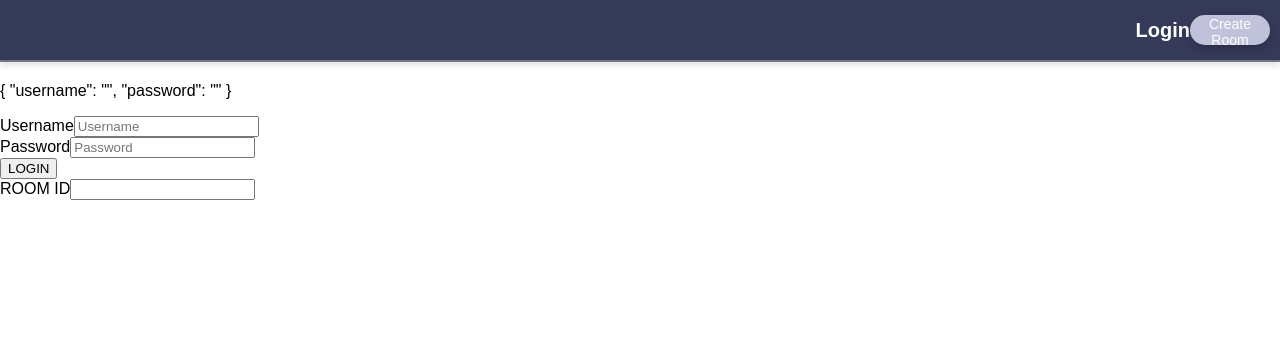
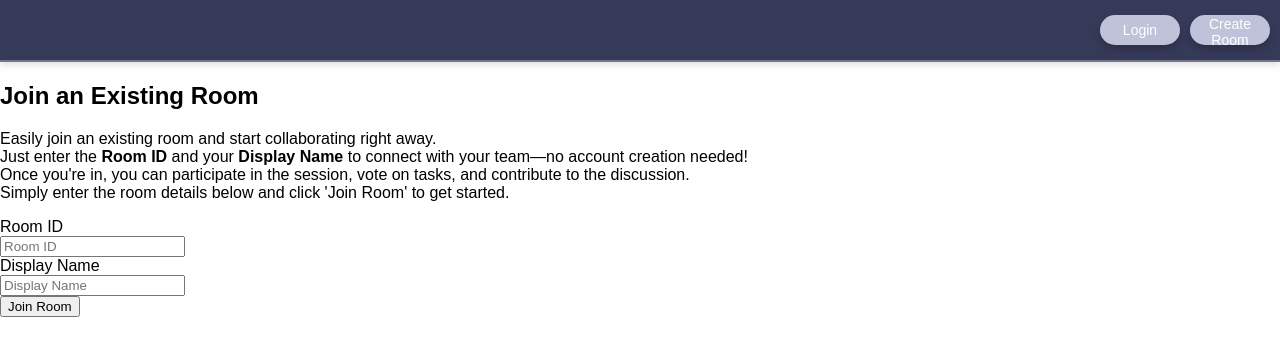
Before and after one commit to kichurose/ScrumGame, an Angular app: page /login in a window 1280 px wide. Shown: the top 356 px of the page. Built offline with nearby package versions, Linux system fonts and the light colour scheme.

Commit message:
Join Room component

```diff
--- a/src/app/create-room/create-room.component.ts
+++ b/src/app/create-room/create-room.component.ts
@@ -11,7 +11,6 @@ import { RoomService } from '../services/room.service';
   imports: [],
 })
 export class CreateRoomComponent {
-  @Output() closeOverlay = new EventEmitter<void>();
   public roomId: string = '';
   constructor(
     @Inject(OverlayRef) private overlayRef: OverlayRef,
@@ -25,7 +24,6 @@ export class CreateRoomComponent {
 
     this.roomService.createRoom(value).subscribe((data) => {
       this.roomId = data.roomId;
-      this.closeOverlay.emit();
       console.log('Room ID in CreateRoomComponent:', this.roomId);
       this.router.navigate([`/home/${this.roomId}/room`]);
       this.overlayRef.dispose();
@@ -34,7 +32,7 @@ export class CreateRoomComponent {
   }
 
   onCancelClick() {
-    this.closeOverlay.emit();
+    //this.closeOverlay.emit();
     this.overlayRef.dispose();
   }
 }
--- a/src/app/home-screen/home-screen.component.html
+++ b/src/app/home-screen/home-screen.component.html
@@ -13,7 +13,7 @@
 
     <button (click)="logOut()">Log Out</button>
   </div>
-  <div class="content" *ngIf="!showDisplayName">
+  <div class="content">
     <div class="user-points">
       <user-points-display [username]="username"></user-points-display>
     </div>
@@ -21,9 +21,5 @@
       <app-gamble-table></app-gamble-table>
     </div>
   </div>
-  <div class="content" *ngIf="showDisplayName">
-    <input type="text" placeholder="Display Name" [(ngModel)]="displayName" />
-    <button (click)="confirmDisplayName()">Confirm</button>
 
-  </div>
 </div>
--- a/src/app/home-screen/home-screen.component.ts
+++ b/src/app/home-screen/home-screen.component.ts
@@ -27,8 +27,8 @@ import { UserService } from '../services/user.service';
     UserPointsDisplayComponent,
     GambleTableComponent,
     OverlayModule,
-    FormsModule,
-    NgIf,
+
+
   ],
   providers: [Overlay],
 })
@@ -79,21 +79,19 @@ export class HomeScreenComponent implements OnInit {
           if (result.role === 'Admin') {
             this.isAdmin = true;
           }
-          if (!this.isAdmin) {
-            this.showDisplayName = true;
-          }
+          // if (!this.isAdmin) {
+          //   this.showDisplayName = true;
+          // }
         });
-    } else {
-      //save the username in the database
+    }
+    // else {
+    //   //save the username in the database
 
-      this.showDisplayName = true;
-    }
+    //   this.showDisplayName = true;
+    // }
   }
 
-  confirmDisplayName() {
-    this.username = this.displayName;
-    this.showDisplayName = false;
-  }
+
 
   ngOnDestroy(): void {
     if (this.usernameSubscription) {
--- a/src/app/login-component/login.component.html
+++ b/src/app/login-component/login.component.html
@@ -1,31 +1,43 @@
 <div>
   <div class="header">
-    <h1>Login</h1>
+    <button (click)="userLogin()">Login</button>
     <button (click)="createRoom()">Create Room</button>
   </div>
 
-  <form [formGroup]="loginForm">
-    <p>{{ loginForm.value | json }}</p>
-    <div class="form-group">
-      <label for="username">Username</label>
+  <div class="content">
+    <div class="join-room-container">
+      <h2>Join an Existing Room</h2>
+
+      <!-- Content Text -->
+      <p class="content-text">
+        Easily join an existing room and start collaborating right away. <br />
+        Just enter the <strong>Room ID</strong> and your
+        <strong>Display Name</strong> to connect with your team—no account
+        creation needed!<br />
+        Once you're in, you can participate in the session, vote on tasks, and
+        contribute to the discussion.
+        <br />
+        Simply enter the room details below and click 'Join Room' to get
+        started. <br />
+      </p>
+
+      <label for="roomId">Room ID </label><br />
       <input
         type="text"
-        id="username"
-        formControlName="username"
-        placeholder="Username"
-      />
+        id="roomId"
+        placeholder="Room ID"
+        [(ngModel)]="roomId"
+      /><br />
+
+      <label for="displayName">Display Name </label><br />
+      <input
+        type="text"
+        id="displayName"
+        placeholder="Display Name"
+        [(ngModel)]="displayName"
+      /><br />
+
+      <button (click)="joinRoom()">Join Room</button>
     </div>
-    <div class="form-group">
-      <label for="password">Password</label>
-      <input
-        type="password"
-        id="password"
-        formControlName="password"
-        placeholder="Password"
-      />
-    </div>
-  </form>
-  <button (click)="onLogIn()">LOGIN</button>
+  </div>
 </div>
-
-<label for="">ROOM ID<input type="text" /></label>
--- a/src/app/login-component/login.component.ts
+++ b/src/app/login-component/login.component.ts
@@ -4,6 +4,7 @@ import {
   Form,
   FormControl,
   FormGroup,
+  FormsModule,
   ReactiveFormsModule,
 } from '@angular/forms';
 import { ActivatedRoute, Router } from '@angular/router';
@@ -11,23 +12,19 @@ import { AuthService } from '../services/auth.service';
 import { Overlay, OverlayRef } from '@angular/cdk/overlay';
 import { ComponentPortal } from '@angular/cdk/portal';
 import { CreateRoomComponent } from '../create-room/create-room.component';
+import { UserLoginComponent } from '../user-login/user-login.ctrl';
 
 @Component({
   selector: 'login-screen',
   templateUrl: './login.component.html',
   styleUrls: ['./login.component.scss'],
-  imports: [CommonModule, ReactiveFormsModule],
+  imports: [FormsModule],
 })
-export class LoginComponent implements OnInit {
+export class LoginComponent {
+  public roomId: string = '';
+  public displayName: string = '';
   private overlayRef: OverlayRef;
-
-  private _validUsers: Map<string, string> = new Map<string, string>([
-    ['shaheen', '1234'],
-    ['christina', '1234'],
-    ['sherlac', '1234'],
-    ['suhail', '1234'],
-    ['kriti', '1234'],
-  ]);
+  public username: string = '';
   public loginForm!: FormGroup;
   constructor(
     private authService: AuthService,
@@ -38,26 +35,13 @@ export class LoginComponent implements OnInit {
     private injector: Injector
   ) {}
 
-  ngOnInit(): void {
-    this.loginForm = new FormGroup({
-      username: new FormControl(''),
-      password: new FormControl(''),
-    });
+  joinRoom() {
+    // need to update this logic TODO
+    this.authService.isLogin();
+
+    //this.authService.joinRoom(this.roomId, this.displayName);
+    this.router.navigate(['/home']);
   }
-
-  onLogIn() {
-    const { username, password } = this.loginForm.value;
-    if (username && password && this._validUsers.get(username) === password) {
-      this.authService.isLogin();
-
-      this.router.navigate(['/home'], { queryParams: { username: username } });
-
-      // setTimeout(() => {
-      //   this.authService.setUsername(username);
-      // });
-    }
-  }
-
   createRoom(): void {
     this.overlayRef = this.overlay.create({
       hasBackdrop: true,
@@ -80,4 +64,27 @@ export class LoginComponent implements OnInit {
 
     this.overlayRef.backdropClick().subscribe(() => this.overlayRef.detach());
   }
+
+  userLogin(): void {
+    this.overlayRef = this.overlay.create({
+      hasBackdrop: true,
+      //backdropClass: 'cdk-overlay-backdrop',
+      panelClass: 'custom-overlay-panel',
+      positionStrategy: this.overlay
+        .position()
+        .global()
+        .centerHorizontally()
+        .centerVertically(),
+    });
+
+    const injector = Injector.create({
+      providers: [{ provide: OverlayRef, useValue: this.overlayRef }],
+      parent: this.injector,
+    });
+
+    const portal = new ComponentPortal(UserLoginComponent, null, injector);
+    this.overlayRef.attach(portal);
+
+    this.overlayRef.backdropClick().subscribe(() => this.overlayRef.detach());
+  }
 }
--- /dev/null
+++ b/src/app/user-login/user-login.ctrl.html
@@ -0,0 +1,22 @@
+<form [formGroup]="loginForm">
+    <p>{{ loginForm.value | json }}</p>
+    <div class="form-group">
+      <label for="username">Username</label>
+      <input
+        type="text"
+        id="username"
+        formControlName="username"
+        placeholder="Username"
+      />
+    </div>
+    <div class="form-group">
+      <label for="password">Password</label>
+      <input
+        type="password"
+        id="password"
+        formControlName="password"
+        placeholder="Password"
+      />
+    </div>
+  </form>
+  <button (click)="onLogIn()">LOGIN</button>
--- /dev/null
+++ b/src/app/user-login/user-login.ctrl.ts
@@ -0,0 +1,49 @@
+import { Component, Inject, Injector } from '@angular/core';
+import { FormControl, FormGroup, ReactiveFormsModule } from '@angular/forms';
+import { AuthService } from '../services/auth.service';
+import { Router } from '@angular/router';
+import { CommonModule } from '@angular/common';
+import { OverlayRef } from '@angular/cdk/overlay';
+
+@Component({
+  selector: 'user-login',
+  templateUrl: './user-login.ctrl.html',
+  styleUrls: ['./user-login.ctrl.scss'],
+  imports: [CommonModule, ReactiveFormsModule],
+})
+export class UserLoginComponent {
+  private _validUsers: Map<string, string> = new Map<string, string>([
+    ['shaheen', '1234'],
+    ['christina', '1234'],
+    ['sherlac', '1234'],
+    ['suhail', '1234'],
+    ['kriti', '1234'],
+  ]);
+  public loginForm!: FormGroup;
+  constructor(
+    private authService: AuthService,
+    private router: Router,
+    @Inject(OverlayRef) private overlayRef: OverlayRef
+  ) {}
+
+  ngOnInit(): void {
+    this.loginForm = new FormGroup({
+      username: new FormControl(''),
+      password: new FormControl(''),
+    });
+  }
+
+  onLogIn() {
+    const { username, password } = this.loginForm.value;
+    if (username && password && this._validUsers.get(username) === password) {
+      this.authService.isLogin();
+
+      this.router.navigate(['/home'], { queryParams: { username: username } });
+
+      this.overlayRef.dispose();
+      // setTimeout(() => {
+      //   this.authService.setUsername(username);
+      // });
+    }
+  }
+}
```
Also changed, not shown: src/app/user-login/user-login.ctrl.scss (added).
